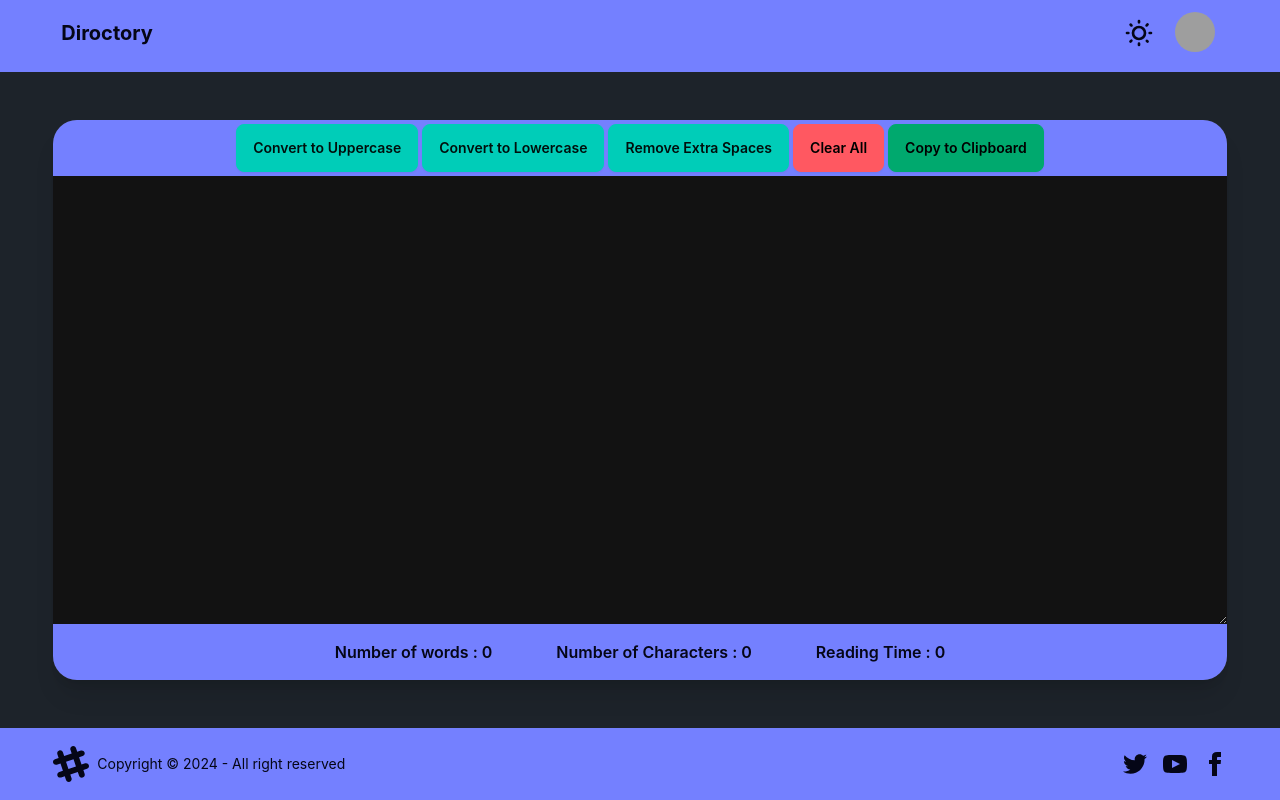
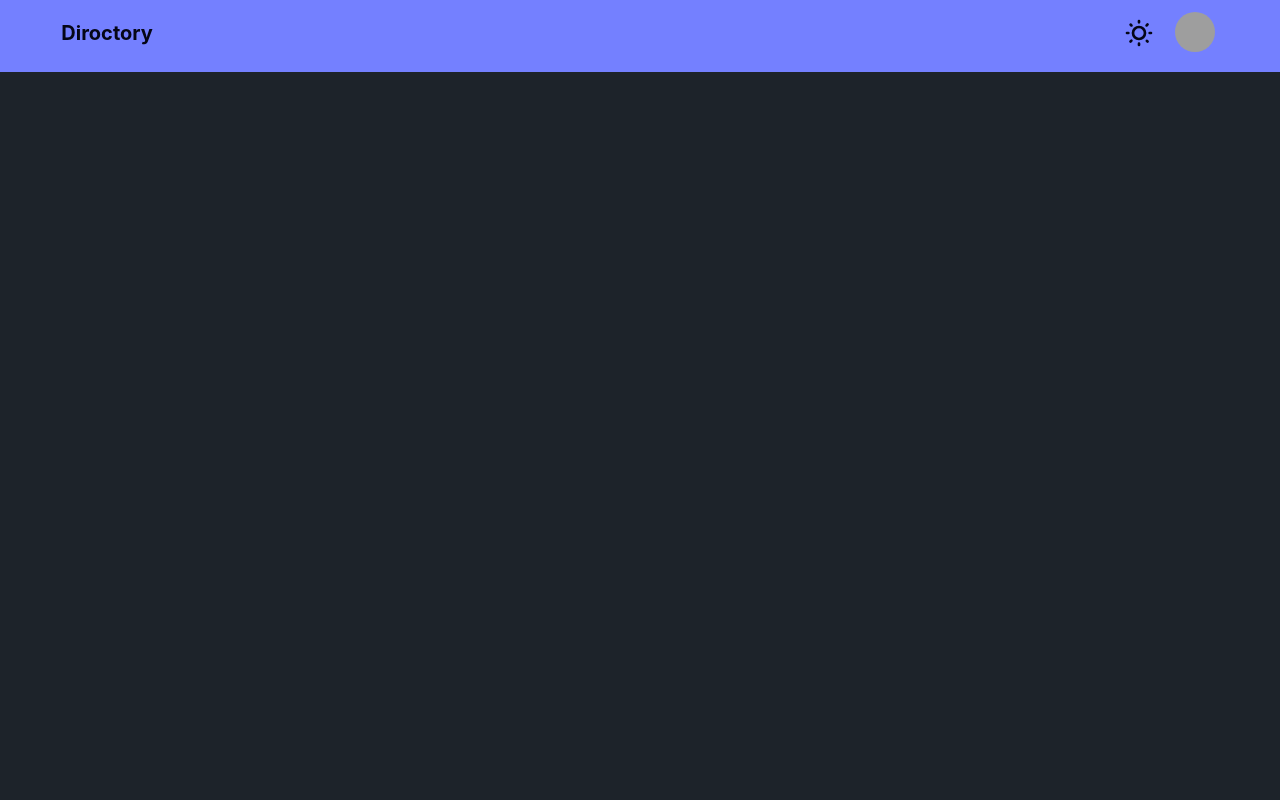
Before and after one commit to saifulislam05/Directory-App, a React (Create React App) app: page / in a window 1280 px wide. Built offline with nearby package versions, Linux system fonts and the light colour scheme; grey boxes are pictures that could not be loaded.

Commit message:
header section done

```diff
--- a/src/App.js
+++ b/src/App.js
@@ -1,13 +1,11 @@
 import "./App.css";
 import Body from "./components/Body/Body";
-import Footer from "./components/Footer/Footer";
 import Header from './components/Header/Header'
 function App() {
   return (
     <div className="App h-[100vh] flex flex-col justify-between ">
       <Header />
       <Body />
-      <Footer/>
     </div>
   );
 }
--- a/src/components/Body/ActionButtons.js
+++ /dev/null
@@ -1,45 +0,0 @@
-import React from "react";
-
-const ActionButtons = ({ dispatch }) => {
-  const handleButtonClick = (actionType) => {
-    dispatch({ type: actionType });
-  };
-
-  return (
-    <div className="bg-primary h-[10%] flex justify-center items-center gap-1 py-2">
-      <button
-        className="btn  btn-accent "
-        onClick={() => handleButtonClick("UPPERCASE")}
-      >
-        Convert to Uppercase
-      </button>
-      <button
-        className="btn  btn-accent "
-        onClick={() => handleButtonClick("LOWERCASE")}
-      >
-        Convert to Lowercase
-      </button>
-      <button
-        className="btn  btn-accent "
-        onClick={() => handleButtonClick("REMOVEEXTRASPACE")}
-      >
-        Remove Extra Spaces
-      </button>
-      <button
-        className="btn  btn-error "
-        onClick={() => handleButtonClick("CLEARALL")}
-      >
-        Clear All
-      </button>
-
-      <button
-        className="btn  btn-success "
-        onClick={() => handleButtonClick("COPY")}
-      >
-        Copy to Clipboard
-      </button>
-    </div>
-  );
-};
-
-export default ActionButtons;
--- a/src/components/Body/Body.js
+++ b/src/components/Body/Body.js
@@ -1,35 +1,10 @@
-import React, { useReducer } from "react";
-import ActionButtons from "./ActionButtons";
-import Editor from "./Editor";
-import Summary from "./Summary";
+import React from "react";
 
 const Body = () => {
-  const editorReducer = (content, action) => {
-    switch (action.type) {
-      case "CHANGE":
-        return { content: action.payload };
-      case "UPPERCASE":
-        return { content: content.content.toUpperCase() };
-      case "LOWERCASE":
-        return { content: content.content.toLowerCase() };
-      case "CLEARALL":
-        return { content: "" };
-      case "REMOVEEXTRASPACE":
-        return { content: content.content.replace(/\s+/g, " ") };
-      case "COPY":
-        navigator.clipboard.writeText(content.content);
-        return content;
-      default:
-        return content;
-    }
-  };
 
-  const [state, dispatch] = useReducer(editorReducer, {content:""})
     return (
-      <div className="w-11/12 h-[70vh]  mx-auto rounded-3xl shadow-xl overflow-hidden bg-[#3b3b3b]">
-        <ActionButtons dispatch={dispatch} />
-        <Editor value={state.content} dispatch={dispatch} />
-        <Summary value={state.content} />
+      <div className="w-11/12 mx-auto">
+
       </div>
     );
 };
--- a/src/components/Body/Editor.js
+++ /dev/null
@@ -1,19 +0,0 @@
-import React from "react";
-
-const Editor = ({ value, dispatch }) => {
-  const handleChange = (e) => {
-    dispatch({ type: "CHANGE", payload: e.target.value });
-  }
-  return (
-    <div className="h-[80%] overflow-hidden">
-      <textarea
-        value={value}
-        onChange={handleChange}
-        className="w-full outline-none p-2 overflow-auto"
-        style={{ height: "100%" }}
-      ></textarea>
-    </div>
-  );
-};
-
-export default Editor;
--- a/src/components/Body/Summary.js
+++ /dev/null
@@ -1,21 +0,0 @@
-import React from "react";
-
-const Summary = ({ value }) => {
-    const totoalWord=value?.split(" ").filter(word=>word !== "").length;
-  return (
-    <div className="bg-primary h-[10%] flex justify-center items-center gap-16 py-2 *:text-primary-content *:font-semibold">
-      <p className="">
-        Number of words : {totoalWord}
-      </p>
-      <p className="">
-        Number of Characters : {value?.length}
-      </p>
-      <p className="">
-        Reading Time : {0.008 * totoalWord}
-      </p>
-
-    </div>
-  );
-};
-
-export default Summary;
--- a/src/components/Footer/Footer.js
+++ /dev/null
@@ -1,63 +0,0 @@
-import React from 'react'
-
-const Footer = () => {
-    return (
-
-        <footer className="h-[9vh] flex items-center  bg-primary text-primary-content">
-            <div className="footer items-center w-11/12 mx-auto">
-
-
-      <aside className="items-center grid-flow-col">
-        <svg
-          width="36"
-          height="36"
-          viewBox="0 0 24 24"
-          xmlns="http://www.w3.org/2000/svg"
-          fillRule="evenodd"
-          clipRule="evenodd"
-          className="fill-current"
-        >
-          <path d="M22.672 15.226l-2.432.811.841 2.515c.33 1.019-.209 2.127-1.23 2.456-1.15.325-2.148-.321-2.463-1.226l-.84-2.518-5.013 1.677.84 2.517c.391 1.203-.434 2.542-1.831 2.542-.88 0-1.601-.564-1.86-1.314l-.842-2.516-2.431.809c-1.135.328-2.145-.317-2.463-1.229-.329-1.018.211-2.127 1.231-2.456l2.432-.809-1.621-4.823-2.432.808c-1.355.384-2.558-.59-2.558-1.839 0-.817.509-1.582 1.327-1.846l2.433-.809-.842-2.515c-.33-1.02.211-2.129 1.232-2.458 1.02-.329 2.13.209 2.461 1.229l.842 2.515 5.011-1.677-.839-2.517c-.403-1.238.484-2.553 1.843-2.553.819 0 1.585.509 1.85 1.326l.841 2.517 2.431-.81c1.02-.33 2.131.211 2.461 1.229.332 1.018-.21 2.126-1.23 2.456l-2.433.809 1.622 4.823 2.433-.809c1.242-.401 2.557.484 2.557 1.838 0 .819-.51 1.583-1.328 1.847m-8.992-6.428l-5.01 1.675 1.619 4.828 5.011-1.674-1.62-4.829z"></path>
-        </svg>
-        <p>Copyright © 2024 - All right reserved</p>
-      </aside>
-      <nav className="grid-flow-col gap-4 md:place-self-center md:justify-self-end">
-        <a>
-          <svg
-            xmlns="http://www.w3.org/2000/svg"
-            width="24"
-            height="24"
-            viewBox="0 0 24 24"
-            className="fill-current"
-          >
-            <path d="M24 4.557c-.883.392-1.832.656-2.828.775 1.017-.609 1.798-1.574 2.165-2.724-.951.564-2.005.974-3.127 1.195-.897-.957-2.178-1.555-3.594-1.555-3.179 0-5.515 2.966-4.797 6.045-4.091-.205-7.719-2.165-10.148-5.144-1.29 2.213-.669 5.108 1.523 6.574-.806-.026-1.566-.247-2.229-.616-.054 2.281 1.581 4.415 3.949 4.89-.693.188-1.452.232-2.224.084.626 1.956 2.444 3.379 4.6 3.419-2.07 1.623-4.678 2.348-7.29 2.04 2.179 1.397 4.768 2.212 7.548 2.212 9.142 0 14.307-7.721 13.995-14.646.962-.695 1.797-1.562 2.457-2.549z"></path>
-          </svg>
-        </a>
-        <a>
-          <svg
-            xmlns="http://www.w3.org/2000/svg"
-            width="24"
-            height="24"
-            viewBox="0 0 24 24"
-            className="fill-current"
-          >
-            <path d="M19.615 3.184c-3.604-.246-11.631-.245-15.23 0-3.897.266-4.356 2.62-4.385 8.816.029 6.185.484 8.549 4.385 8.816 3.6.245 11.626.246 15.23 0 3.897-.266 4.356-2.62 4.385-8.816-.029-6.185-.484-8.549-4.385-8.816zm-10.615 12.816v-8l8 3.993-8 4.007z"></path>
-          </svg>
-        </a>
-        <a>
-          <svg
-            xmlns="http://www.w3.org/2000/svg"
-            width="24"
-            height="24"
-            viewBox="0 0 24 24"
-            className="fill-current"
-          >
-            <path d="M9 8h-3v4h3v12h5v-12h3.642l.358-4h-4v-1.667c0-.955.192-1.333 1.115-1.333h2.885v-5h-3.808c-3.596 0-5.192 1.583-5.192 4.615v3.385z"></path>
-          </svg>
-        </a>
-      </nav></div>
-    </footer>
-  );
-}
-
-export default Footer
```
